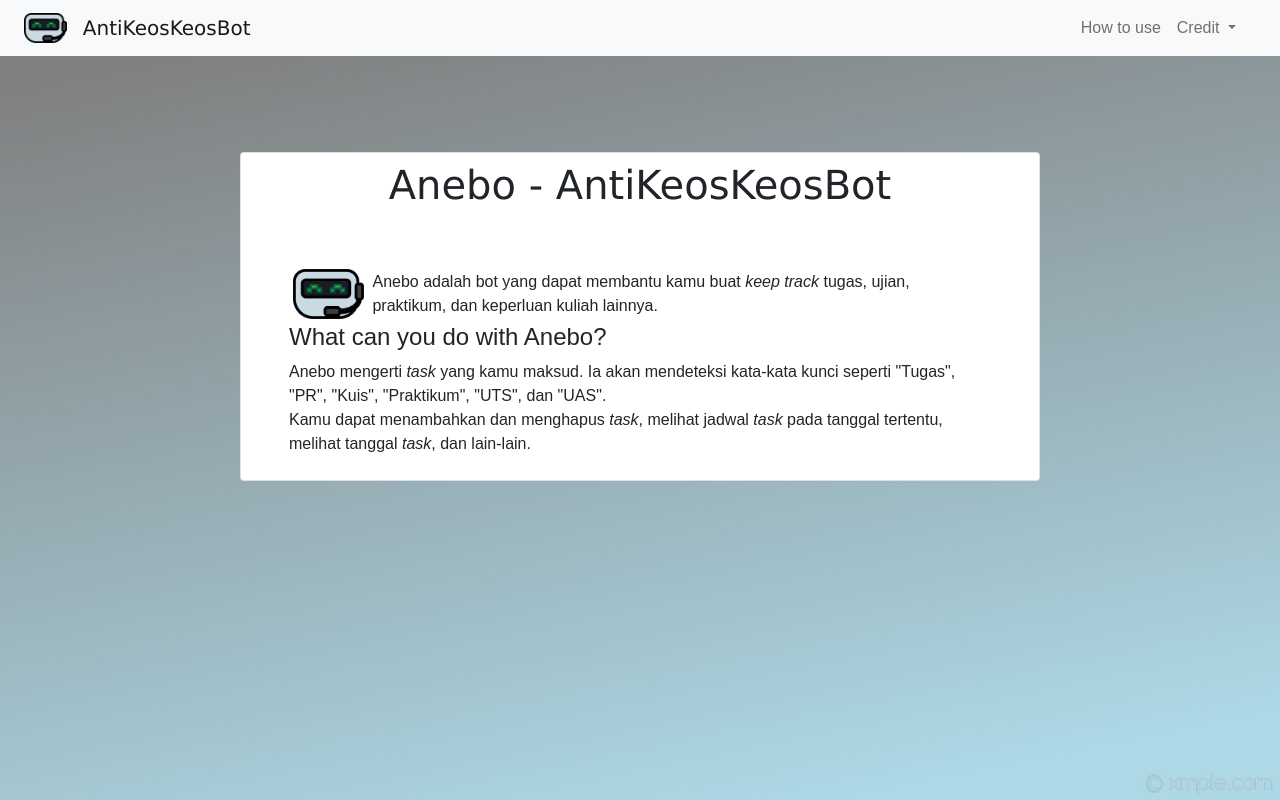
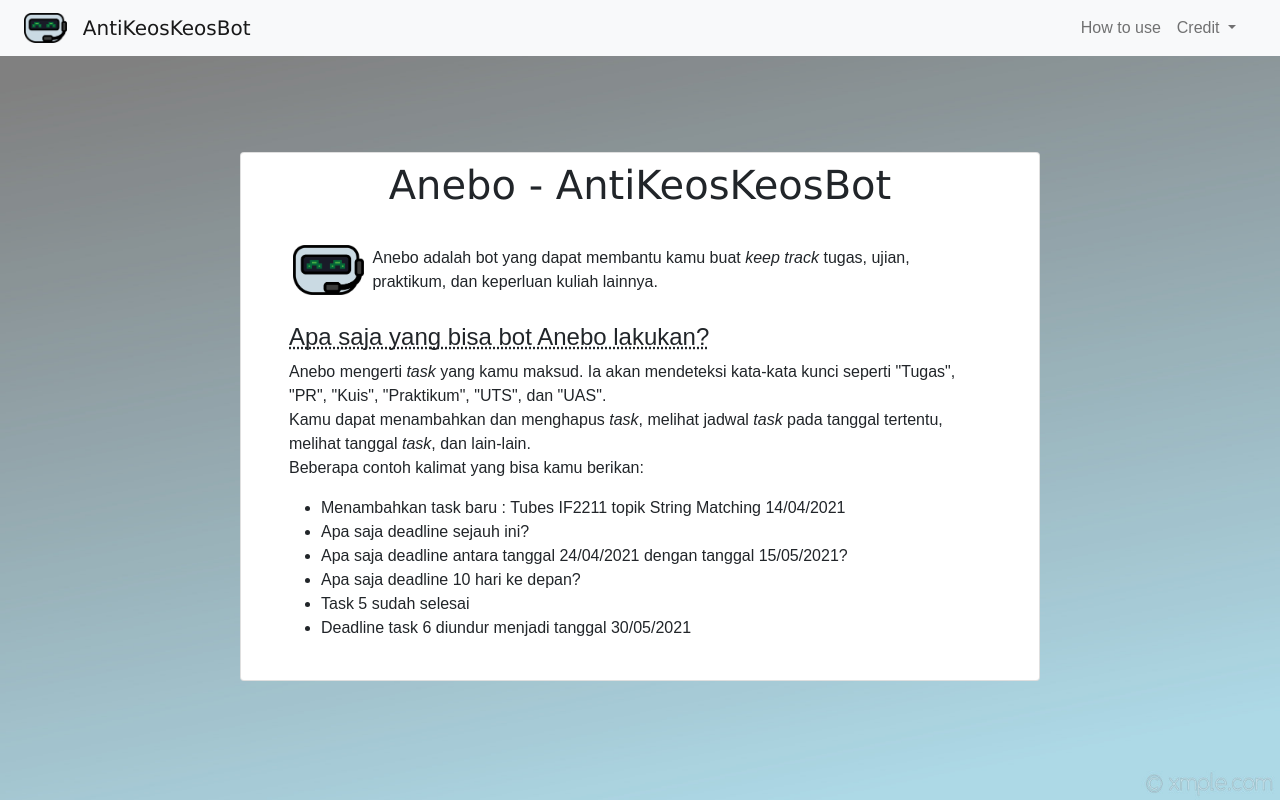
Before and after one commit to Rexy-Gamaliel/AntiKeosKeosBot, a Flask app: page /how_to_use in a window 1280 px wide. Run offline with Flask 2, Linux system fonts and the light colour scheme; some libraries are stand-ins or nearby versions.

Commit message:
edit sedikit

```diff
--- a/src/app.py
+++ b/src/app.py
@@ -52,6 +52,7 @@ def index():
                 user_chat.id, user_chat.text, "user", user_chat.time,
                 bot_chat.id, bot_chat.text, "bot", bot_chat.time
             )
+            print(args)
             cursor.execute(query, args)
             db.commit()
 
@@ -63,7 +64,6 @@ def index():
         query = "SELECT * FROM chats ORDER BY timeStamp asc, id asc"
         cursor.execute(query)
         chats = cursor.fetchall()
-        print(chats)
 
         return render_template("index.html", chats=preprosesChats(chats=chats))
 
@@ -71,8 +71,9 @@ def index():
 @app.route('/how_to_use', methods=['GET', 'POST'])
 def how_to_use():
     if request.method == 'POST':
-        return redirect(-'/')
+        return redirect('/')
     return render_template('howtouse.html')
+
 
 def preprosesChats(chats):
     dict = {}
@@ -90,30 +91,5 @@ def preprosesChats(chats):
 def splitText(text: str):
     return text.split('\n')
 
-# @app.route('/delete/<int:id>')
-# def delete(id: int):
-#     task_to_delete = Todo.query.get_or_404(id)
-
-#     try:
-#         db.session.delete(task_to_delete)
-#         db.session.commit()
-#         return redirect('/')
-#     except:
-#         return 'Error deleting tasks'
-
-# @app.route('/update/<int:id>', methods=['GET', 'POST'])
-# def update(id):
-#     task = Todo.query.get_or_404(id)
-
-#     if request.method == 'POST':
-#         task.content = request.form['content']
-#         try:
-#             db.session.commit()
-#             return redirect('/')
-#         except:
-#             return 'Error updateing task'
-#     else:
-#         return render_template('update.html', task=task)
-
 if __name__ == "__main__":
     app.run(debug=True)
--- a/src/templates/base.html
+++ b/src/templates/base.html
@@ -11,7 +11,7 @@
   <link rel="stylesheet" href="{{ url_for('static', filename='css/main.css') }}">
   {% block head %}{% endblock %}
 </head>
-<body>
+<body class="position-relative">
     <nav class="navbar navbar-expand-md navbar-light bg-light position-relative">
       <div class="container-fluid d-flex flex-row justify-content-around flex-nowrap position-relative">
 
--- a/src/templates/howtouse.html
+++ b/src/templates/howtouse.html
@@ -10,7 +10,7 @@
   <h1 style="text-align: center; font-family:'Lucida Sans', 'Lucida Sans Regular', 'Lucida Grande', 'Lucida Sans Unicode', Geneva, Verdana, sans-serif;">
     Anebo - AntiKeosKeosBot
   </h1>
-  <br><br>
+  <br>
   <div class="d-flex justify-content-center align-content-center align-items-center">
     <img src="{{ url_for('static', filename='assets/Anebo_smile.png') }}" alt="" class="m-1 align-self-center" style='height: auto; max-height: 50px; display:block;'>
     <p class="m-1 align-self-center">
@@ -18,12 +18,34 @@
     </p>
   </div>
 
-  <h4>What can you do with Anebo?</h4>
+  <br>
+  <h4><abbr title="Tip: tanyakan pertanyaan ini ke bot!">Apa saja yang bisa bot Anebo lakukan?</abbr></h4>
   <p>
     Anebo mengerti <i>task</i> yang kamu maksud. Ia akan mendeteksi kata-kata kunci seperti "Tugas", "PR", "Kuis", "Praktikum", "UTS", dan "UAS".
     <br>
     Kamu dapat menambahkan dan menghapus <i>task</i>, melihat jadwal <i>task</i> pada tanggal tertentu, melihat tanggal <i>task</i>, dan lain-lain.
     <br>
+    Beberapa contoh kalimat yang bisa kamu berikan:
+    <ul>
+      <li>
+        Menambahkan task baru : Tubes IF2211 topik String Matching 14/04/2021
+      </li>
+      <li>
+        Apa saja deadline sejauh ini?
+      </li>
+      <li>
+        Apa saja deadline antara tanggal 24/04/2021 dengan tanggal 15/05/2021?
+      </li>
+      <li>
+        Apa saja deadline 10 hari ke depan?
+      </li>
+      <li>
+        Task 5 sudah selesai
+      </li>
+      <li>
+        Deadline task 6 diundur menjadi tanggal 30/05/2021
+      </li>
+    </ul>
   </p>
 </div>
 
--- a/src/templates/index.html
+++ b/src/templates/index.html
@@ -24,7 +24,7 @@
 {% block body %}
 
 <div class="d-flex content container-md mx-auto card py-2 px-5 mx-auto justify-content-end" id="main">
-    <h1 style='text-align: center'>Anebo</h1>
+    <h1 style='text-align: center'>ヾ(≧▽≦*)o Anebo (ﾉ◕ヮ◕)ﾉ*:･ﾟ✧</h1>
 
     {% if chats|length < 1 %}
     <h4 style='text-align: center'>No tasks, start chatting with Anebo!</h4>
```
Also changed, not shown: other parts of src/templates/base.html (+3 -3 lines), src/inoutput.py (+4 -4 lines), src/static/assets/Anebo_smile.png.
